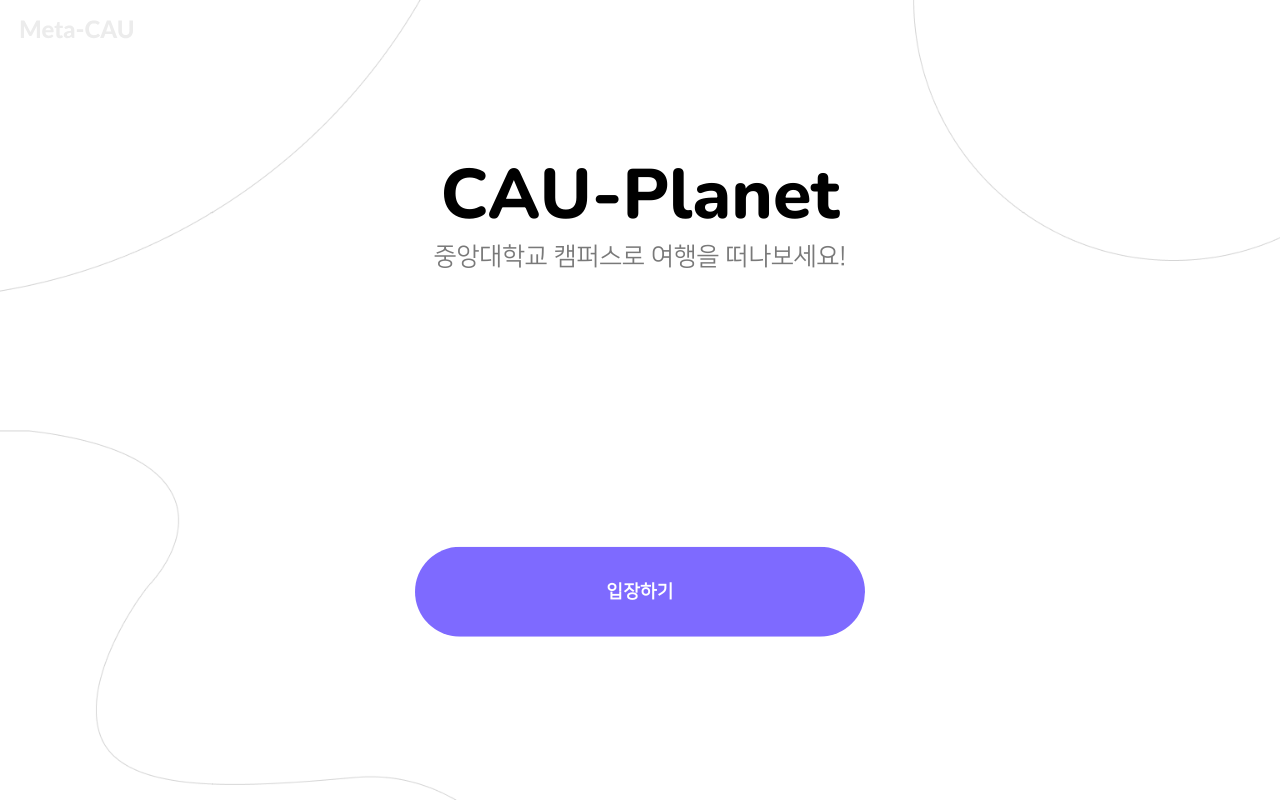
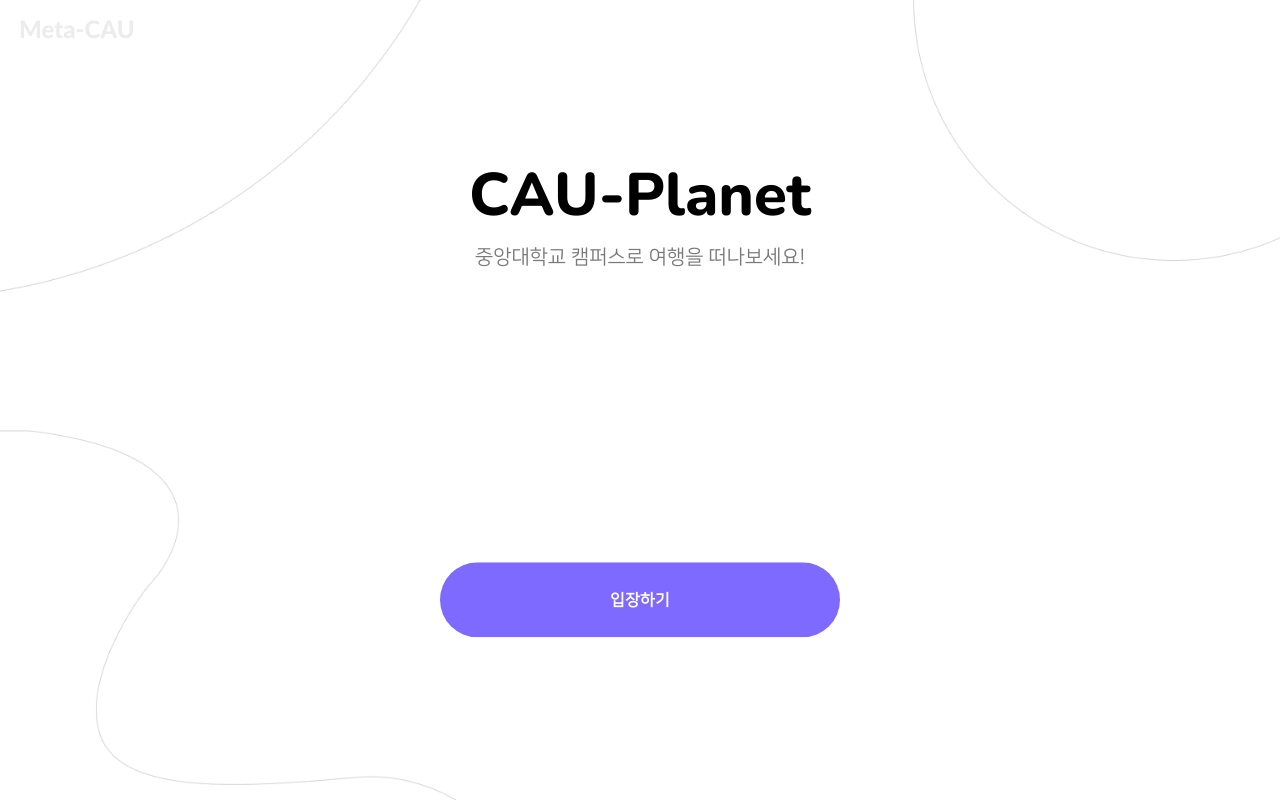
Before and after one commit to CAU-Metaverse/client, a React (Create React App) app: page / in a window 1280 px wide. Built offline with nearby package versions, Linux system fonts and the light colour scheme.

Commit message:
메인화면 css 일부 수정

```diff
--- a/src/pages/Home.tsx
+++ b/src/pages/Home.tsx
@@ -8,14 +8,14 @@
   return (
     <Wrapper>
       <div className="absolute top-1/2 left-1/2 transform -translate-x-1/2 -translate-y-1/2 flex flex-col w-[100vw] h-[80vh] justify-center items-center">
-        <div className="absolute top-20 font-['Nunito'] text-zinc-800 text-[70px] font-extrabold leading-[70.40px]">
+        <div className="absolute top-20 font-['Nunito'] text-zinc-800 text-[60px] font-extrabold leading-[70.40px]">
           CAU-Planet
         </div>
-        <div className="absolute top-20 mt-[80px] font-['NanumSquareNeo'] text-gray text-[25px] font-normal leading-[34.63px]">
+        <div className="absolute top-20 mt-[80px] font-['NanumSquareNeo'] text-gray text-[20px] font-normal leading-[34.63px]">
           중앙대학교 캠퍼스로 여행을 떠나보세요!
         </div>
         <button
-          className="absolute bottom-20 w-[450px] h-[90px] rounded-[45px] font-bold text-lg font-['NanumSquareNeo'] animate-bounce hover:bg-purple bg-[#5136ffbc] text-[#FFFFFF] tracking-wide"
+          className="absolute bottom-20 w-[400px] h-[75px] rounded-[45px] font-bold text-md font-['NanumSquareNeo'] animate-bounce hover:bg-purple bg-[#5136ffbc] text-[#FFFFFF] tracking-wide"
           onClick={() => navigate("/avatarselection")}
         >
           입장하기
```
